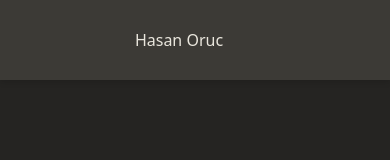
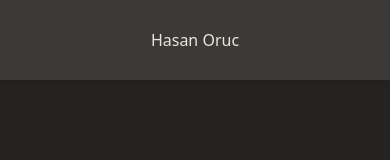
Before and after one commit to Oruch379/Hasan-Oruc-Portfolio-1, a React (Create React App) app: page / in a window 390 px wide. Shown: the top 160 px of the page. Built offline with nearby package versions, Linux system fonts and the light colour scheme.

Commit message:
Little change

```diff
--- a/src/components/navbar.tsx
+++ b/src/components/navbar.tsx
@@ -3,7 +3,7 @@ import { Link } from "react-scroll";
 
 export default function Navbar() {
   return (
-    <div className="h-20 w-full p-5 px-16 pr-24 bg-bgdarkgray text-bgwhite flex justify-center md:justify-between items-center fixed top-0 z-10 opacity-90 drop-shadow-md">
+    <div className="h-20 w-full p-5 md:px-16 md:pr-24 bg-bgdarkgray text-bgwhite flex justify-center md:justify-between items-center fixed top-0 z-10 opacity-90 drop-shadow-md">
       <div>
         <Link className="cursor-pointer" to="top">Hasan Oruc</Link>
       </div>
```
